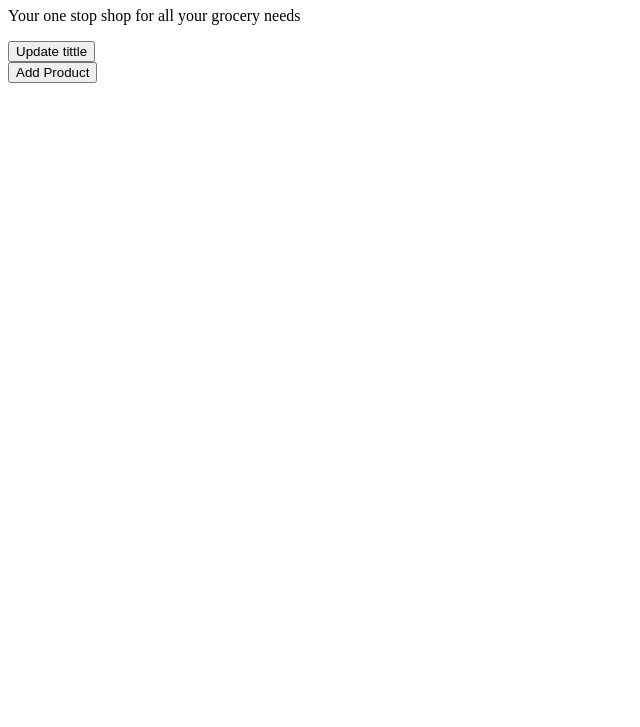
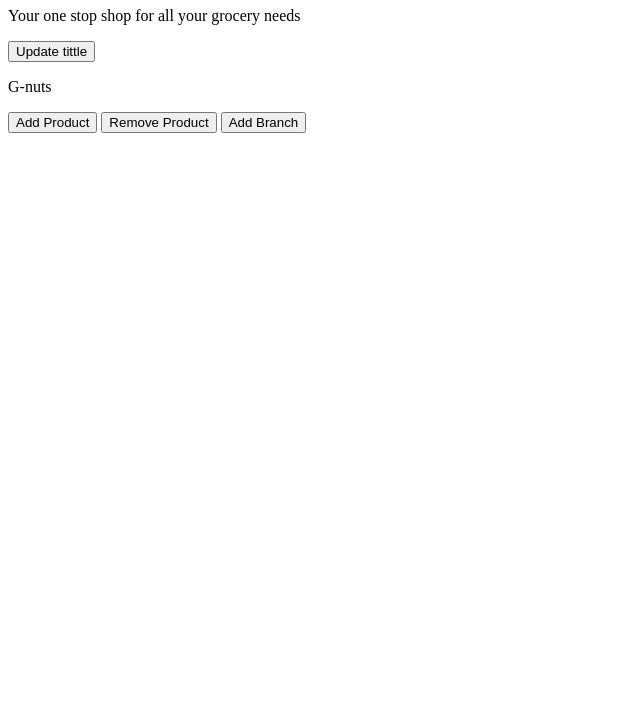
Before and after one commit to pierro-peter/domdebut, a plain HTML site: page mon15th/dom.html in a window 1280 px wide. Shown: the part 73-800 px from the top of the page, without its empty margins (0-640 px from the left). Drawn offline with Linux system fonts and the light colour scheme.

Commit message:
second commit

```diff
--- a/mon15th/dom.html
+++ b/mon15th/dom.html
@@ -12,11 +12,16 @@
         <p>Your one stop shop for all your grocery needs</p>
         <button id="update">Update tittle</button>
     </div>
+    <div  id="container" class="container">
+        <p id="g-nuts">G-nuts</p>
+    </div>
 
-    <div id="container" class=""container>
+    <button id="add-product">Add Product</button>
+    <button id="remove-product">Remove Product</button>
 
-    </div>
-<button>Add Product</button>
+    <button id="add-branch">Add Branch</buttom>
+
+
     <script src="dom.js"></script>
 </body>
 </html>
--- a/mon15th/dom.js
+++ b/mon15th/dom.js
@@ -1,7 +1,9 @@
 //CRUD
 //creating element with js//goes hand in hand with append in container
-let head = getElementById("head");
+let head = getElementById("head")
 let addButton = getElementById("add-Product");
+let addBranch = document.getElementById("add-branch");
+addEventListener("click", function() {console.log("addbutton has been clicked")});
 addEventListener("click", function() {
     let newProduct =document.createElement("p");
     newProduct.textContent="beans";
```
